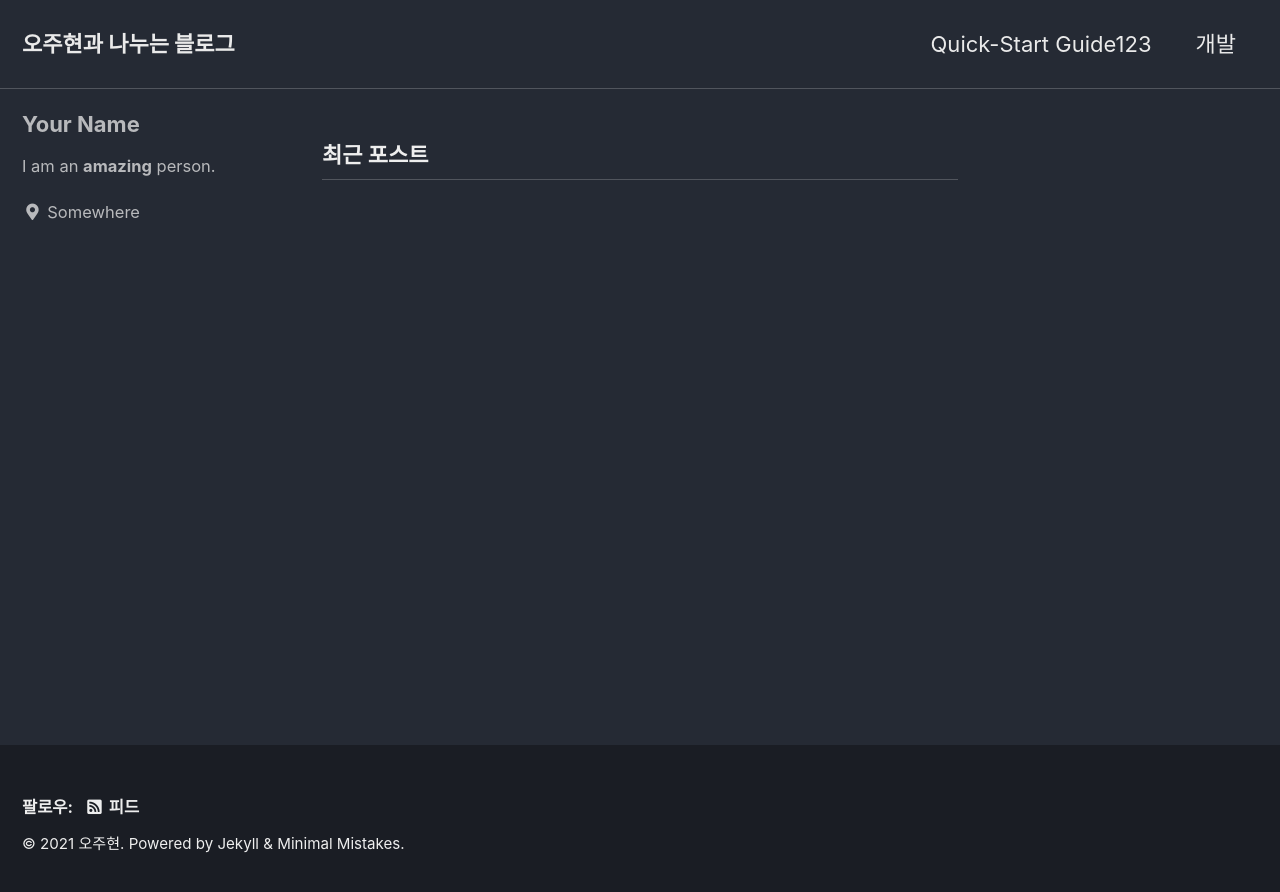
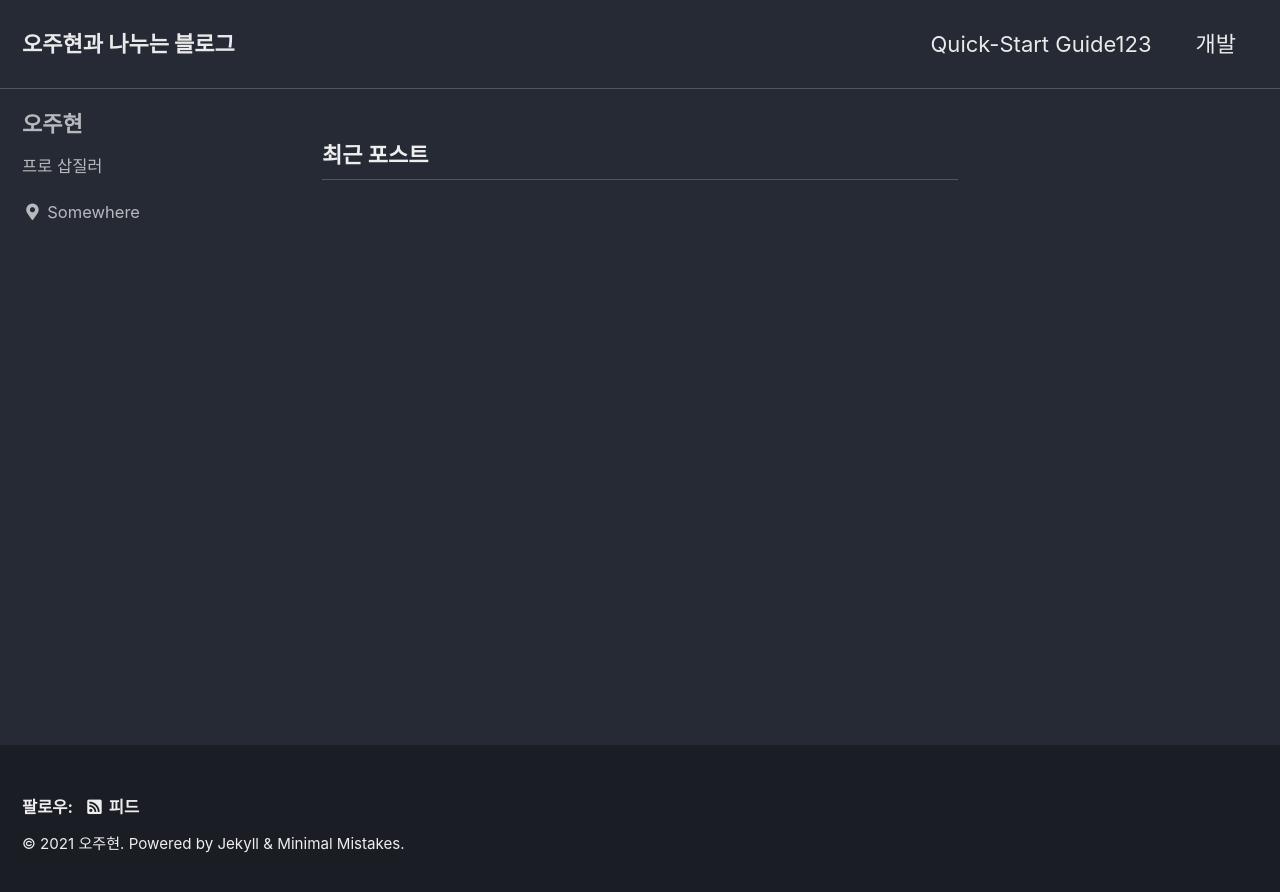
Before and after one commit to juhyun-oh/blog, a Jekyll site: the page built from index.html, in a window 1280 px wide. Shown: the top 892 px of the page. Built offline with Jekyll 4.4.1, drawn with Linux system fonts in a browser that asks for light colours; cached includes are drawn as plain includes; the list of posts is cut into pages by our own code.

Commit message:
URL 설정

```diff
--- a/_config.yml
+++ b/_config.yml
@@ -21,7 +21,7 @@ title_separator          : "-"
 subtitle                 : # site tagline that appears below site title in masthead
 name                     : "오주현"
 description              : "An amazing website."
-url                      : # the base hostname & protocol for your site e.g. "https://mmistakes.github.io"
+url                      : "https://rhinitis.github.io"
 baseurl                  : # the subpath of your site, e.g. "/blog"
 repository               : # GitHub username/repo-name e.g. "mmistakes/minimal-mistakes"
 teaser                   : # path of fallback teaser image, e.g. "/assets/images/500x300.png"
@@ -38,7 +38,7 @@ comments:
   facebook:
     # https://developers.facebook.com/docs/plugins/comments
     appid                :
-    num_posts            : # 5 (default)
+    num_posts            : # 5 (default)`
     colorscheme          : # "light" (default), "dark"
   utterances:
     theme                : # "github-light" (default), "github-dark"
@@ -94,9 +94,9 @@ analytics:
 
 # Site Author
 author:
-  name             : "Your Name"
+  name             : "오주현"
   avatar           : # path of avatar image, e.g. "/assets/images/bio-photo.jpg"
-  bio              : "I am an **amazing** person."
+  bio              : "프로 삽질러"
   location         : "Somewhere"
   email            :
   links:
```
Also changed, not shown: test/_config.yml (+1 -1 lines).
